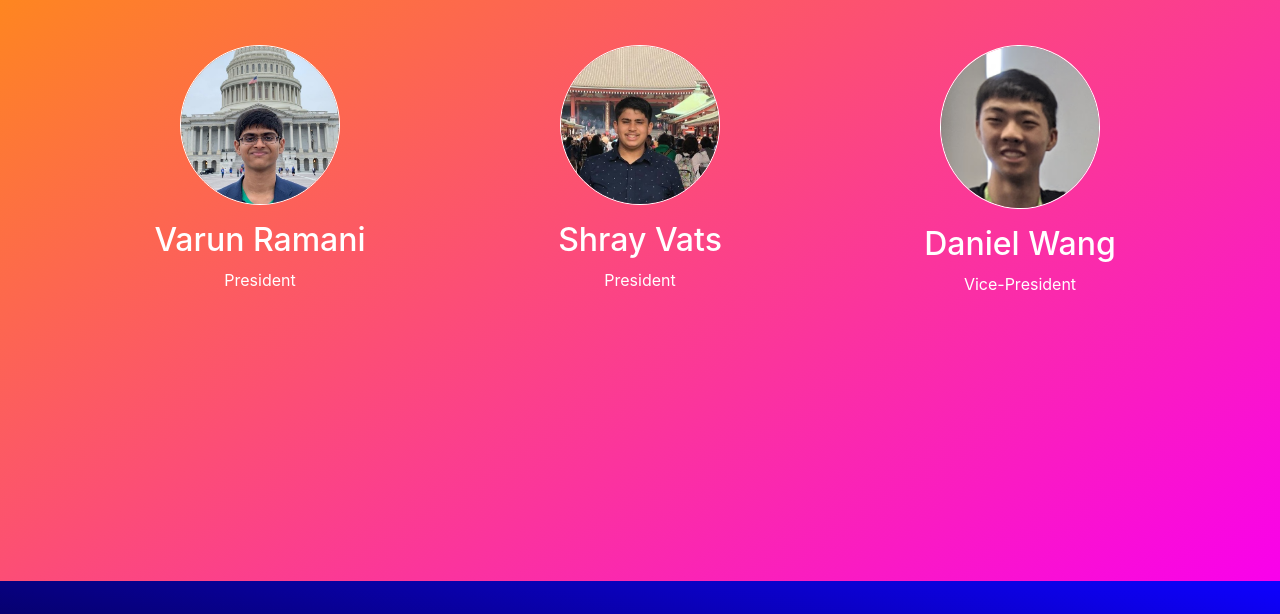
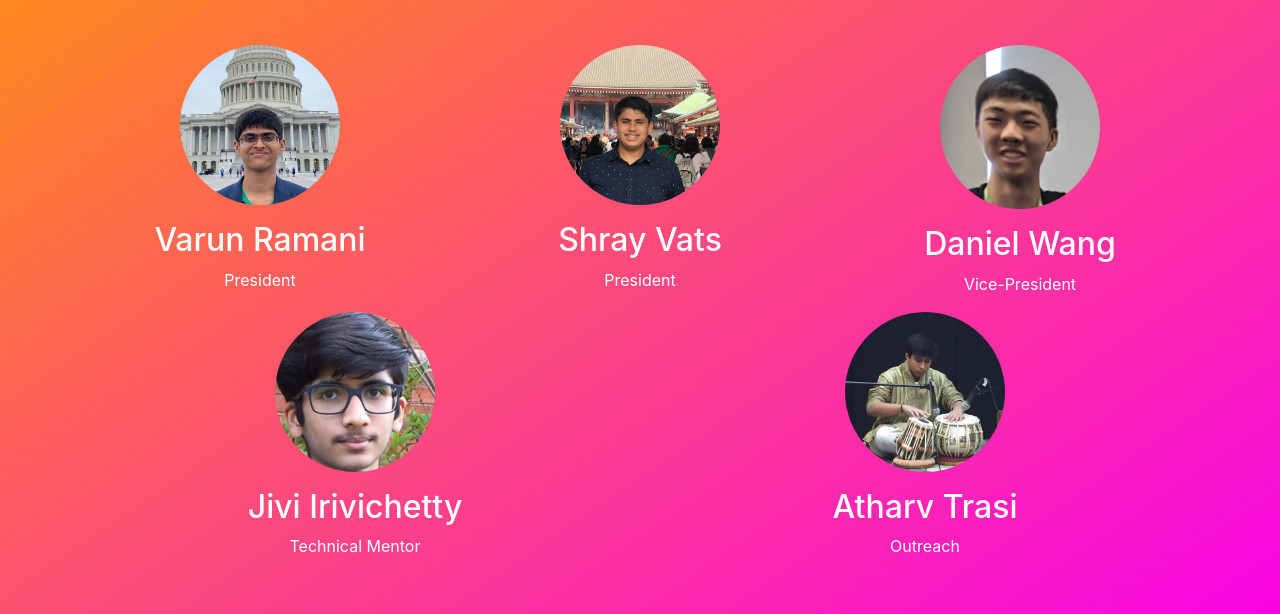
Before and after one commit to varun-ramani/hackhsnwebsite, a plain HTML site: page index.html in a window 1280 px wide. Shown: the part 4697-5311 px from the top of the page. Drawn offline with nearby package versions, Linux system fonts and the light colour scheme; a web font is replaced by a local one.

Commit message:
Added atharv and Jivi

```diff
--- a/index.html
+++ b/index.html
@@ -220,23 +220,39 @@
                 <div class="row">
                     <div class="col text-center">
                         <div class="ourteam-person">
-                            <img src="images/varun-ramani.jpg" class="img-fluid rounded-circle border border-white">
+                            <img src="images/varun-ramani.jpg" class="img-fluid rounded-circle border-white">
                             <h1>Varun Ramani</h1>
                             <p>President</p>
                         </div>
                     </div>
                     <div class="col text-center">
                         <div class="ourteam-person">
-                            <img src="images/shray-vats.jpg" class="img-fluid rounded-circle border border-white">
+                            <img src="images/shray-vats.jpg" class="img-fluid rounded-circle border-white">
                             <h1>Shray Vats</h1>
                             <p>President</p>
                         </div>
                     </div>
                     <div class="col text-center">
                         <div class="ourteam-person">
-                            <img src="images/daniel-wang.png" class="img-fluid rounded-circle border border-white">
+                            <img src="images/daniel-wang.png" class="img-fluid rounded-circle border-white">
                             <h1>Daniel Wang</h1>
                             <p>Vice-President</p>
+                        </div>
+                    </div>
+                </div>
+                <div class="row">
+                    <div class="col text-center">
+                        <div class="ourteam-person">
+                            <img src="images/jivi-irivichetty.jpg" class="img-fluid rounded-circle border-white">
+                            <h1>Jivi Irivichetty</h1>
+                            <p>Technical Mentor</p>
+                        </div>
+                    </div>
+                    <div class="col text-center">
+                        <div class="ourteam-person">
+                            <img src="images/atharv-trasi.jpg" class="img-fluid rounded-circle border-white">
+                            <h1>Atharv Trasi</h1>
+                            <p>Outreach</p>
                         </div>
                     </div>
                 </div>
```
Also changed, not shown: images/atharv-trasi.jpg (added), images/jivi-irivichetty.jpg (added).
